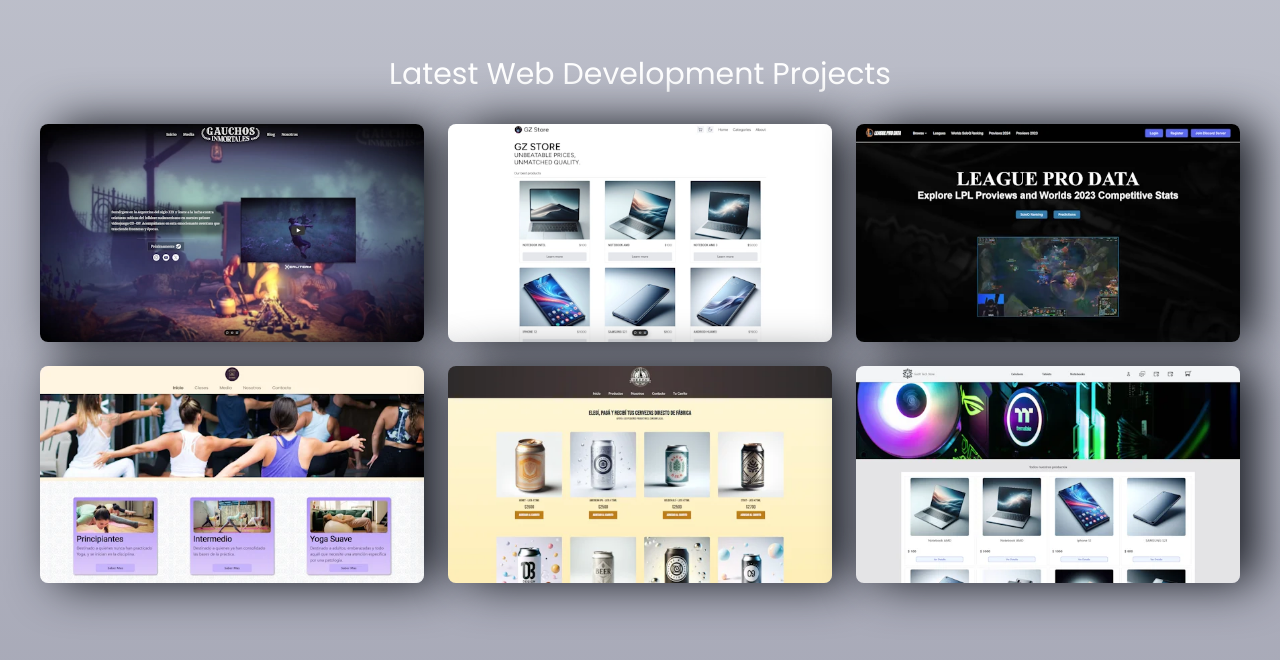
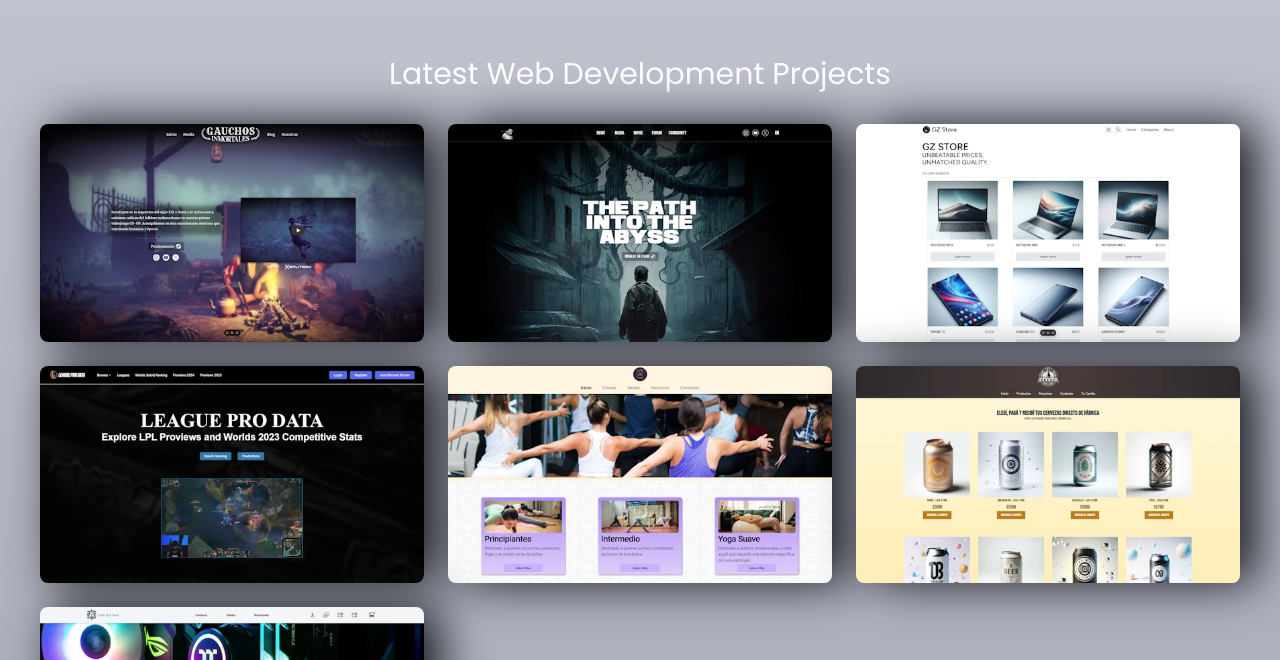
Before and after one commit to GuzH09/GuzHPortfolio, an Astro site: page /en in a window 1280 px wide. Shown: the part 1860-2520 px from the top of the page. Built offline with nearby package versions, Linux system fonts and the light colour scheme; Astro itself is replaced by a stand-in of ours.

Commit message:
Added The Path Into The Abyss

```diff
--- a/src/content/portfolio/en/portfolio.md
+++ b/src/content/portfolio/en/portfolio.md
@@ -5,6 +5,10 @@ projects:
     description: 'Static Site With Astro Framework, and Tailwind.'
     link: 'https://gauchosinmortalesweb.vercel.app/'
     image: '../project6.webp'
+  - title: 'The Path Into The Abyss'
+    description: 'Static Site With Astro Framework, and Tailwind.'
+    link: 'https://thepathintotheabyssweb.vercel.app/'
+    image: '../project7.webp'
   - title: 'Astro Ecommerce'
     description: 'SSR With Astro Framework, Tailwind and React.'
     link: 'https://guzhstore-astro.vercel.app/'
```
Also changed, not shown: src/content/portfolio/project7.webp (added).
